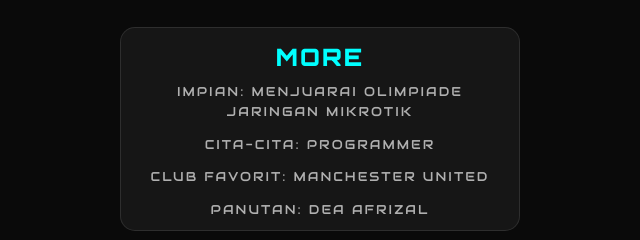
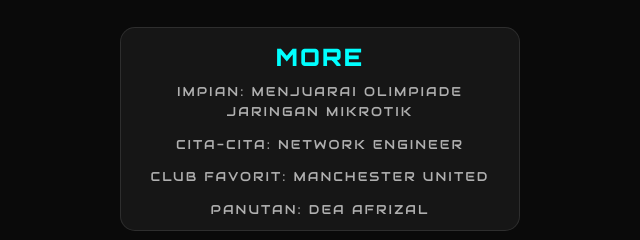
Before and after one commit to aidilzz/CV, a plain HTML site: page index.html in a window 1280 px wide. Shown: the part 2300-2540 px from the top of the page, 320-960 px from the left. Drawn offline with Linux system fonts and the light colour scheme.

Commit message:
Add files via upload

```diff
--- a/index.html
+++ b/index.html
@@ -179,13 +179,13 @@
                 <div class="stat-label">
                     <ul>
                         <li>IMPIAN: MENJUARAI OLIMPIADE JARINGAN MIKROTIK</li>
-                        <li>CITA-CITA: PROGRAMMER</li>
+                        <li>CITA-CITA: NETWORK ENGINEER</li>
                         <li>CLUB FAVORIT: MANCHESTER UNITED</li>
                         <li>PANUTAN: DEA AFRIZAL</li>
                     </ul>
                 </div>
             </div>
-                </div>
+            </div>
     </section>
 
     <!-- <section id="projects" class="fade-in">
```
